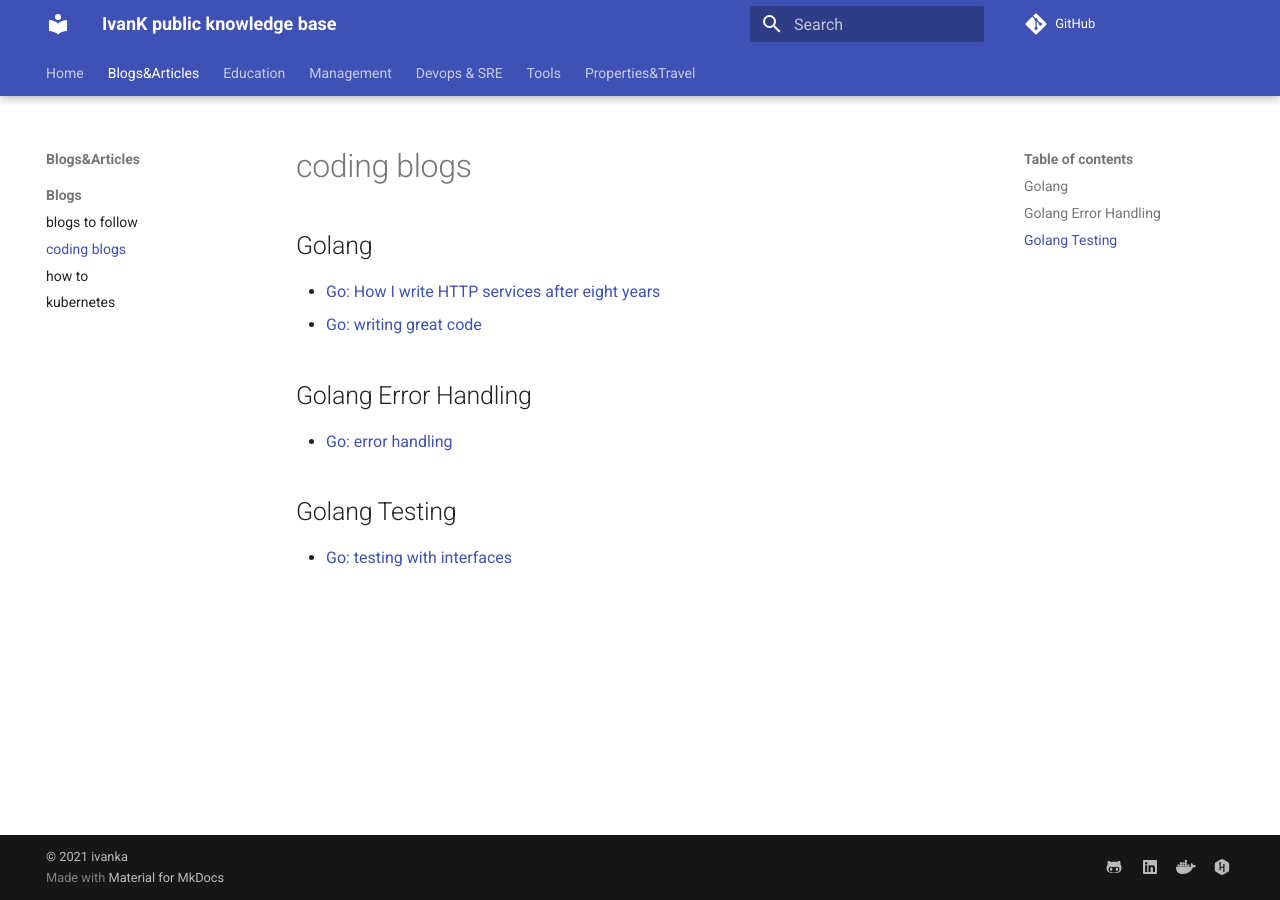
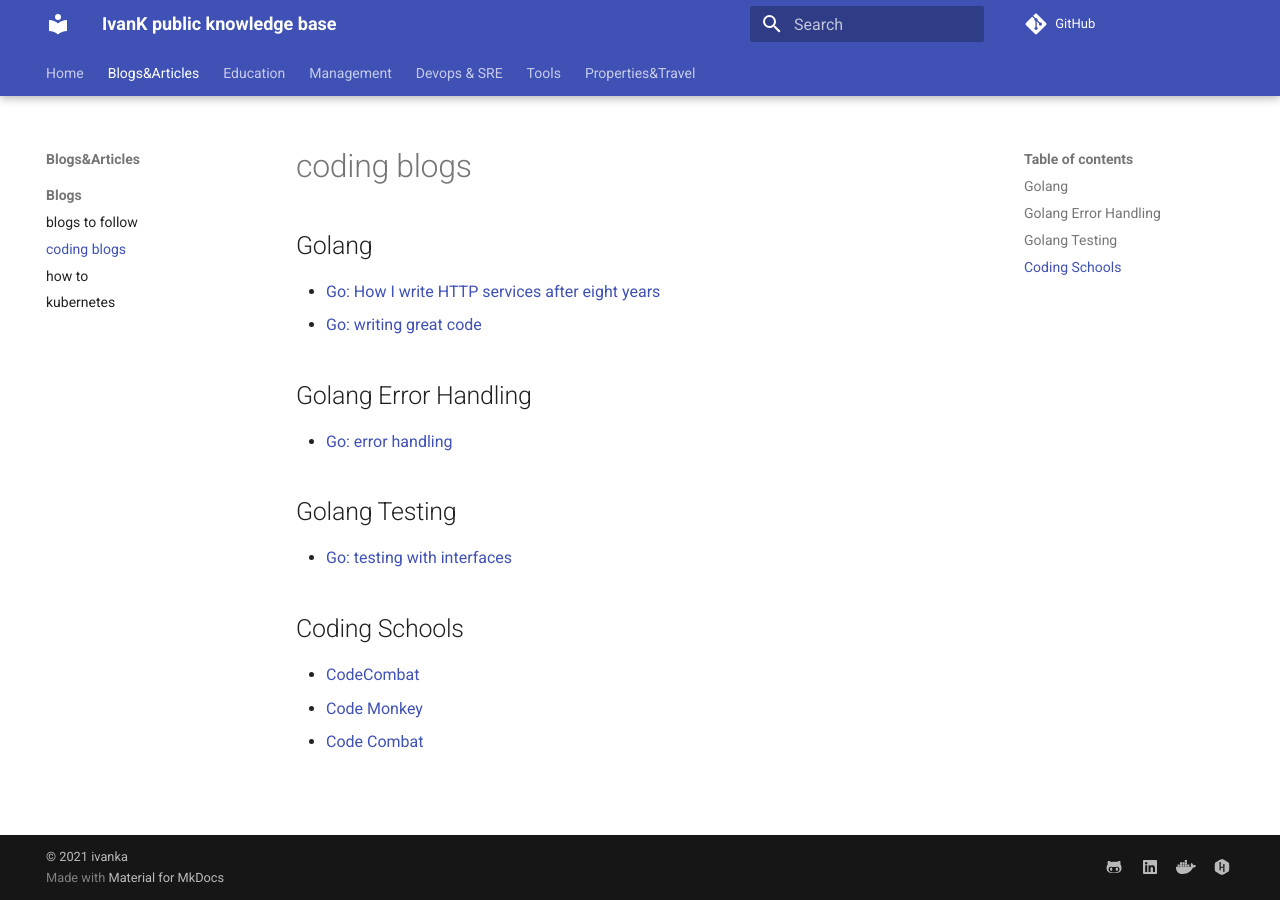
Before and after one commit to ivankatliarchuk/knowledge-base, an MkDocs documentation site: the page built from docs/blogs/coding.md, in a window 1280 px wide. Built offline with MkDocs 1.6.1 and Material for MkDocs 9.7.7, drawn with Linux system fonts in a browser that asks for light colours; comment, search, counter and statistics services are not loaded.

Commit message:
added schools for kids

```diff
--- a/docs/blogs/coding.md
+++ b/docs/blogs/coding.md
@@ -2,7 +2,7 @@
 title: coding blogs
 summary: Blogs related to coding practices
 authors: ["ivan"]
-tags: ["tools", "code", "coding", "blog"]
+tags: ["tools", "code", "coding", "blog", "schools"]
 date: 2021-03-27
 published: true
 ---
@@ -20,6 +20,12 @@ published: true
 
 - [Go: testing with interfaces][go-testing-interfaces]
 
+## Coding Schools
+
+- [CodeCombat](https://codecombat.com/)
+- [Code Monkey](https://www.codemonkey.com/)
+- [Code Combat](https://codecombat.com/)
+
 <!-- resources -->
 
 [go-error-handling-v1]: https://evilmartians.com/chronicles/errors-in-go-from-denial-to-acceptance
```
